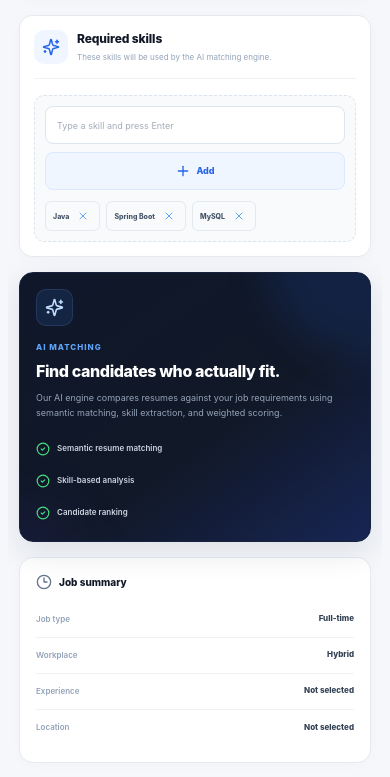
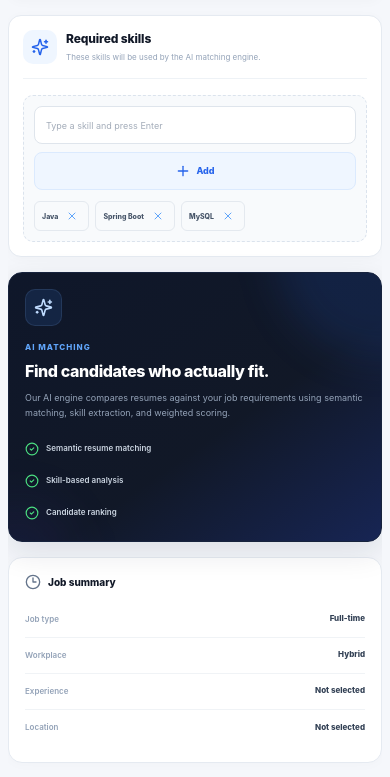
Before and after one commit to Vivek003-coder/ai-job-portal, a React (Vite) app in the folder frontend/: page /recruiter/post-job in a window 390 px wide. Shown: the part 1749-2526 px from the top of the page. Built offline with nearby package versions, Linux system fonts and the light colour scheme.

Commit message:
initial a

```diff
--- a/frontend/src/layouts/RecruiterLayout.css
+++ b/frontend/src/layouts/RecruiterLayout.css
@@ -1229,3 +1229,261 @@
 .recruiter-content {
   overflow-x: hidden;
 }
+
+/* =========================================================
+   FINAL RECRUITER COORDINATE SYSTEM
+   Applies to:
+   Dashboard
+   Manage Jobs
+   Post Job
+   Company
+   Settings
+   Applicants
+   Candidate Details
+========================================================= */
+
+.recruiter-shell {
+  position: relative !important;
+  width: 100% !important;
+  min-height: 100vh !important;
+  max-width: 100% !important;
+  overflow-x: hidden !important;
+  box-sizing: border-box !important;
+}
+
+/* Global Navbar occupies the top of the application */
+.recruiter-sidebar {
+  position: fixed !important;
+
+  top: var(--app-navbar-height, 70px) !important;
+  left: 0 !important;
+  bottom: 0 !important;
+
+  width: var(--recruiter-sidebar-width, 258px) !important;
+  height: calc(100vh - var(--app-navbar-height, 70px)) !important;
+
+  z-index: 9000 !important;
+
+  box-sizing: border-box !important;
+}
+
+/* Main recruiter workspace starts AFTER sidebar */
+.recruiter-main {
+  position: relative !important;
+
+  width: calc(100% - var(--recruiter-sidebar-width, 258px)) !important;
+  max-width: none !important;
+
+  min-width: 0 !important;
+  min-height: calc(100vh - var(--app-navbar-height, 70px)) !important;
+
+  margin-left: var(--recruiter-sidebar-width, 258px) !important;
+
+  box-sizing: border-box !important;
+  overflow-x: hidden !important;
+}
+
+/* Recruiter topbar sits below the global Navbar */
+.recruiter-topbar {
+  position: sticky !important;
+
+  top: var(--app-navbar-height, 70px) !important;
+
+  width: 100% !important;
+  min-width: 0 !important;
+
+  height: var(--recruiter-topbar-height, 76px) !important;
+
+  z-index: 8000 !important;
+
+  box-sizing: border-box !important;
+}
+
+/* Main page content */
+.recruiter-content {
+  position: relative !important;
+
+  width: 100% !important;
+  max-width: none !important;
+  min-width: 0 !important;
+
+  margin: 0 !important;
+
+  padding: 28px 30px 48px !important;
+
+  box-sizing: border-box !important;
+
+  overflow-x: hidden !important;
+}
+
+/* Every recruiter page gets the same coordinate system */
+.recruiter-content > * {
+  width: 100% !important;
+  max-width: none !important;
+  min-width: 0 !important;
+
+  margin-left: 0 !important;
+  margin-right: 0 !important;
+
+  box-sizing: border-box !important;
+}
+
+/* =========================================================
+   PAGE WIDTH NORMALIZATION
+========================================================= */
+
+.recruiter-dashboard,
+.manage-jobs-page,
+.post-job-page,
+.company-page,
+.applicants-page,
+.candidate-details-page,
+.recruiter-settings-page {
+  width: 100% !important;
+  max-width: 1440px !important;
+
+  margin-left: auto !important;
+  margin-right: auto !important;
+
+  min-width: 0 !important;
+
+  box-sizing: border-box !important;
+}
+
+/* =========================================================
+   REMOVE PAGE-LEVEL EXCESSIVE OUTER PADDING
+========================================================= */
+
+.recruiter-dashboard,
+.manage-jobs-page,
+.post-job-page,
+.company-page,
+.applicants-page,
+.candidate-details-page,
+.recruiter-settings-page {
+  padding-left: 0 !important;
+  padding-right: 0 !important;
+}
+
+/* =========================================================
+   DESKTOP
+========================================================= */
+
+@media (min-width: 1200px) {
+  .recruiter-content {
+    padding: 28px 32px 50px !important;
+  }
+
+  .recruiter-dashboard,
+  .manage-jobs-page,
+  .post-job-page,
+  .company-page,
+  .applicants-page,
+  .candidate-details-page,
+  .recruiter-settings-page {
+    max-width: 1440px !important;
+  }
+}
+
+/* =========================================================
+   TABLET
+========================================================= */
+
+@media (max-width: 1100px) {
+  .recruiter-content {
+    padding: 24px 24px 44px !important;
+  }
+
+  .recruiter-dashboard,
+  .manage-jobs-page,
+  .post-job-page,
+  .company-page,
+  .applicants-page,
+  .candidate-details-page,
+  .recruiter-settings-page {
+    max-width: none !important;
+  }
+}
+
+/* =========================================================
+   MOBILE
+========================================================= */
+
+@media (max-width: 800px) {
+  .recruiter-sidebar {
+    top: var(--app-navbar-height, 70px) !important;
+    height: calc(100vh - var(--app-navbar-height, 70px)) !important;
+
+    width: min(280px, 86vw) !important;
+
+    transform: translateX(-100%) !important;
+  }
+
+  .recruiter-sidebar.recruiter-sidebar-open {
+    transform: translateX(0) !important;
+  }
+
+  .recruiter-main {
+    width: 100% !important;
+    max-width: 100% !important;
+
+    margin-left: 0 !important;
+
+    min-height: calc(100vh - var(--app-navbar-height, 70px)) !important;
+  }
+
+  .recruiter-topbar {
+    top: var(--app-navbar-height, 70px) !important;
+
+    height: 64px !important;
+    min-height: 64px !important;
+
+    padding-left: 18px !important;
+    padding-right: 18px !important;
+  }
+
+  .recruiter-content {
+    padding: 22px 20px 40px !important;
+  }
+
+  .recruiter-dashboard,
+  .manage-jobs-page,
+  .post-job-page,
+  .company-page,
+  .applicants-page,
+  .candidate-details-page,
+  .recruiter-settings-page {
+    width: 100% !important;
+    max-width: 100% !important;
+  }
+}
+
+@media (max-width: 480px) {
+  .recruiter-content {
+    padding: 18px 14px 32px !important;
+  }
+
+  .recruiter-topbar {
+    padding-left: 14px !important;
+    padding-right: 14px !important;
+  }
+}
+
+/* =========================================================
+   FINAL OVERFLOW PROTECTION
+========================================================= */
+
+.recruiter-shell,
+.recruiter-main,
+.recruiter-content,
+.recruiter-content > * {
+  overflow-x: hidden !important;
+}
+
+.recruiter-content img,
+.recruiter-content table,
+.recruiter-content textarea,
+.recruiter-content input,
+.recruiter-content select {
+  max-width: 100%;
+}
--- a/frontend/src/pages/recruiter/Settings.css
+++ b/frontend/src/pages/recruiter/Settings.css
@@ -1121,3 +1121,80 @@
   outline: 3px solid rgba(37, 99, 235, 0.14);
   outline-offset: 1px;
 }
+
+/* =========================================================
+   FIX: RECRUITER TOPBAR OVERLAP
+   Settings content must start below the fixed/sticky header
+========================================================= */
+
+.recruiter-settings-page {
+  position: relative;
+  width: 100%;
+  max-width: 1240px;
+
+  /* IMPORTANT:
+     prevent the page from sitting underneath
+     the recruiter topbar */
+  margin: 0 auto;
+  padding: 24px 0 50px;
+
+  box-sizing: border-box;
+}
+
+/* Make sure the settings header has breathing room */
+.settings-page-header {
+  position: relative;
+  z-index: 1;
+  margin-top: 0;
+}
+
+/* Keep the whole settings area below the recruiter header */
+.recruiter-content {
+  position: relative;
+  z-index: 1;
+}
+
+/* Prevent any child from visually escaping upward */
+.recruiter-settings-page,
+.recruiter-settings-page * {
+  max-width: 100%;
+}
+
+/* Sidebar should stay below the recruiter topbar */
+.settings-sidebar {
+  top: 96px;
+}
+
+/* =========================================================
+   DESKTOP
+========================================================= */
+
+@media (min-width: 851px) {
+  .recruiter-settings-page {
+    padding-top: 24px;
+  }
+
+  .settings-layout {
+    align-items: start;
+  }
+}
+
+/* =========================================================
+   TABLET / MOBILE
+========================================================= */
+
+@media (max-width: 850px) {
+  .recruiter-settings-page {
+    padding: 20px 0 40px;
+  }
+
+  .settings-sidebar {
+    position: static;
+  }
+}
+
+@media (max-width: 620px) {
+  .recruiter-settings-page {
+    padding: 18px 0 32px;
+  }
+}
```
Also changed, not shown: frontend/src/pages/recruiter/Company.css (line endings or trailing spaces), frontend/src/pages/recruiter/Dashboard.css (line endings or trailing spaces), frontend/src/pages/recruiter/ManageJobs.css (line endings or trailing spaces), frontend/src/pages/recruiter/PostJob.css (line endings or trailing spaces).
